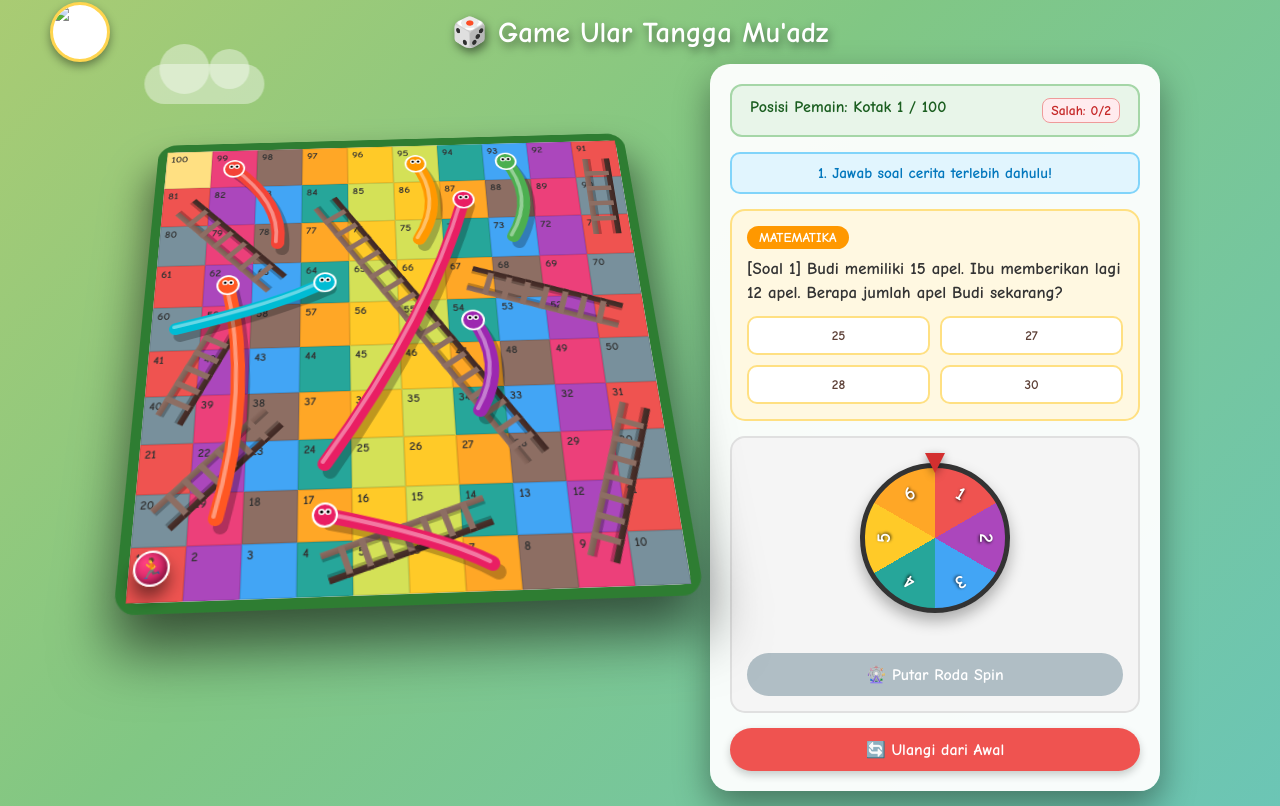
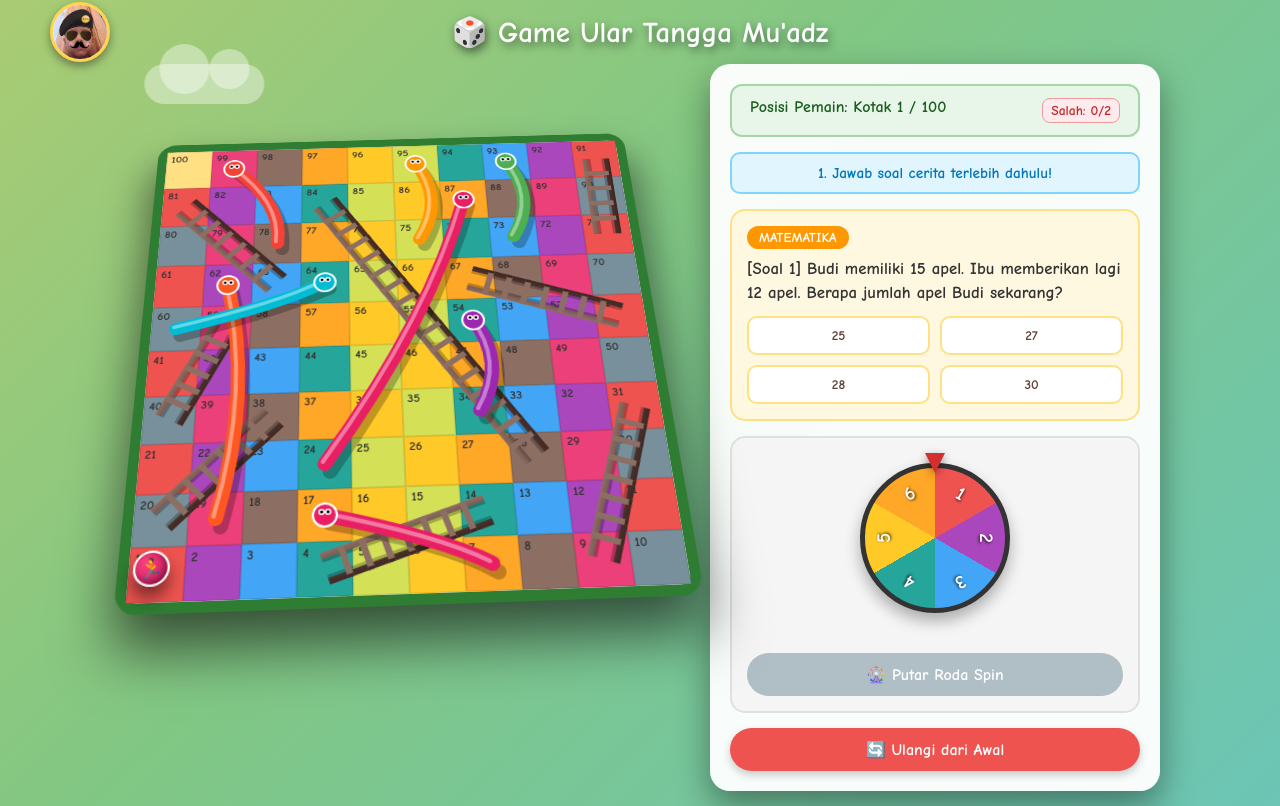
Before and after one commit to abighaza/muadz1, a plain HTML site: page index.html in a window 1280 px wide. Drawn offline with Linux system fonts and the light colour scheme; the site is published under a folder, as on GitHub Pages, so addresses that start at the root find nothing.

Commit message:
Add files via upload

```diff
--- a/index.html
+++ b/index.html
@@ -512,7 +512,7 @@
     <!-- Header dengan Avatar Bulat di Kiri Atas -->
     <div class="header-container">
       <img
-        src="/image/aa.jpg"
+        src="./image/aa.jpg"
         alt="Foto Profil Pemain"
         class="user-avatar"
         id="user-avatar"
```
